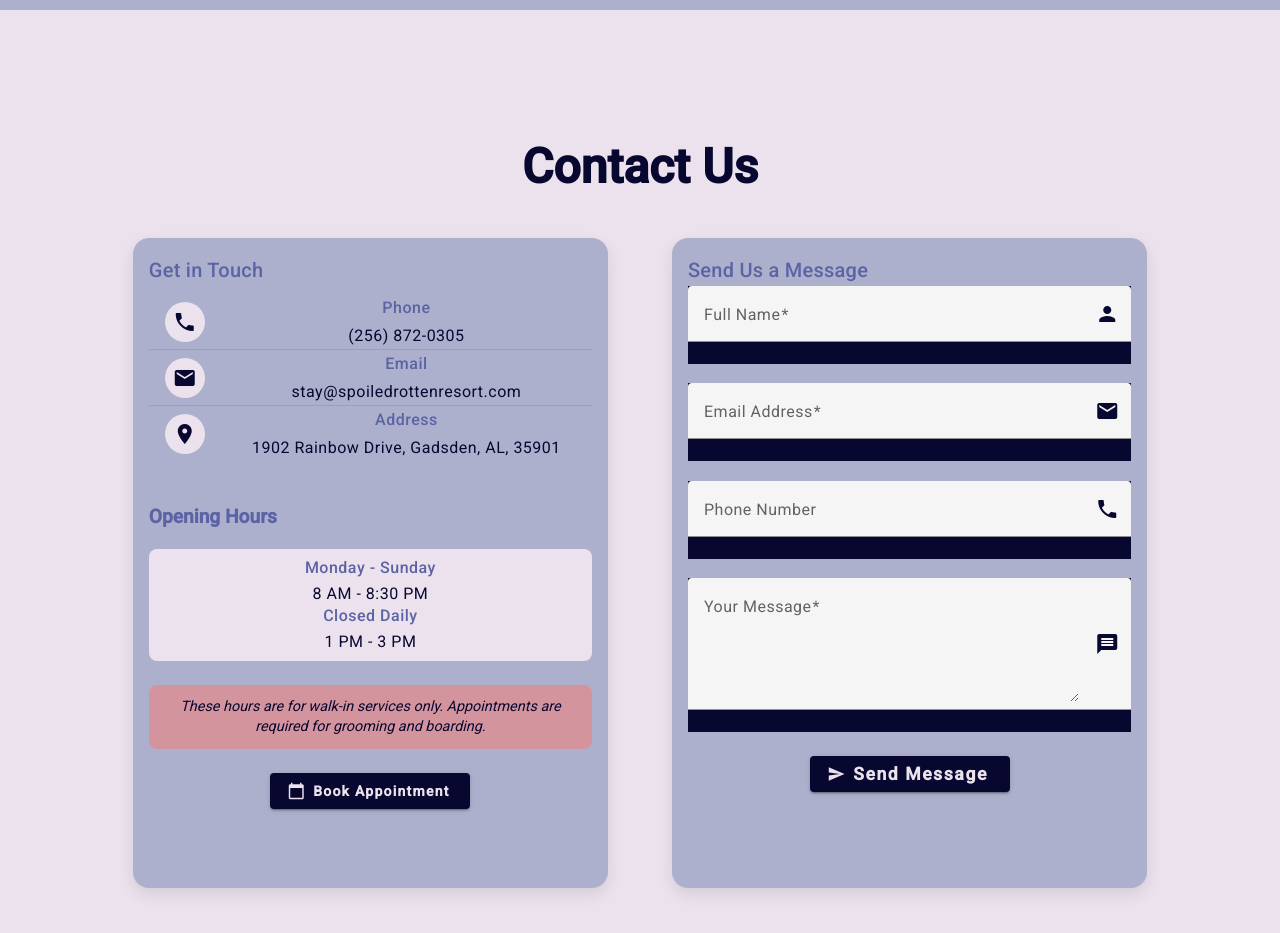
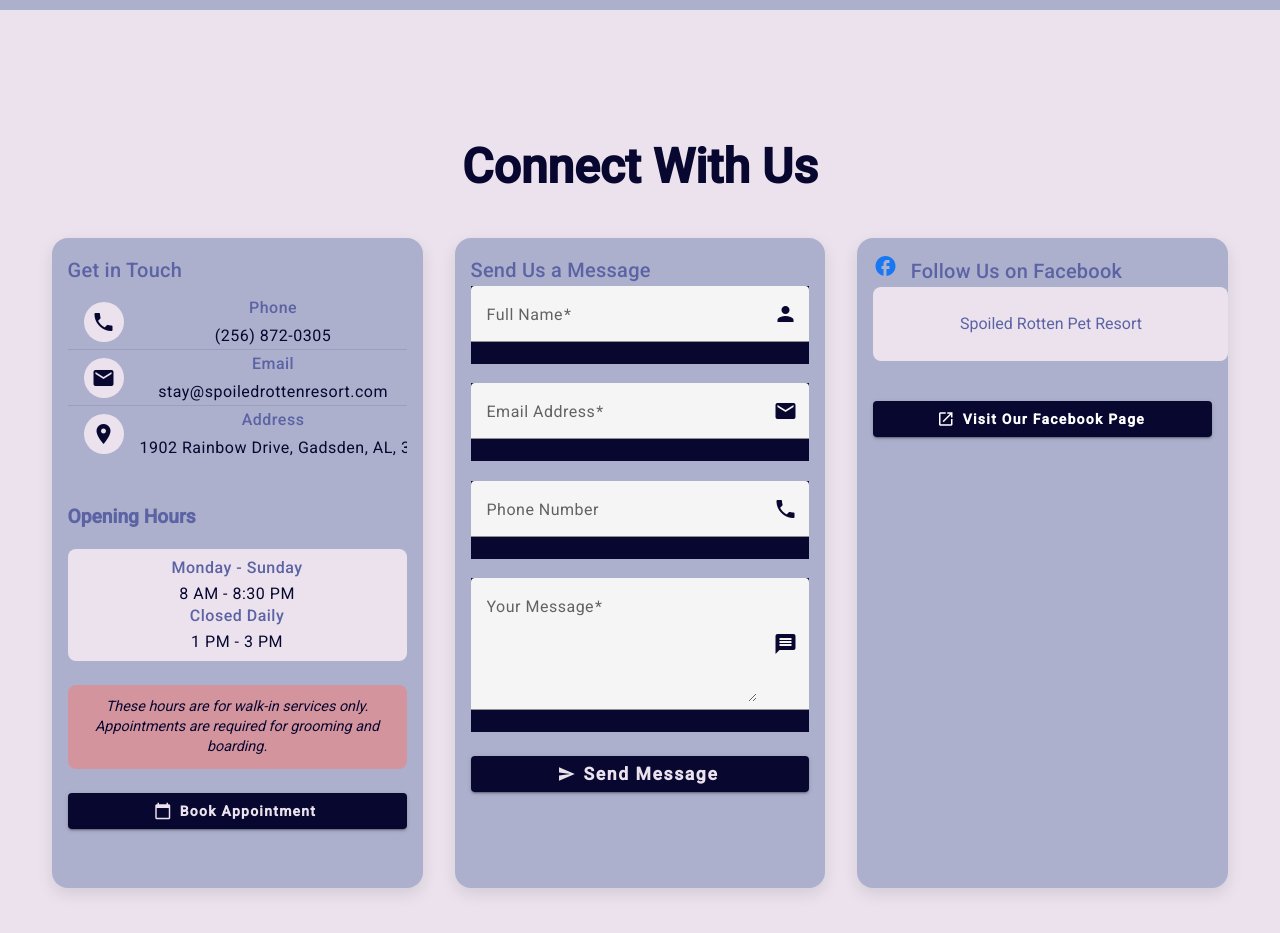
Before and after one commit to DrakeSasser/spoiled-rotten-app, an Angular app in the folder spoiled-rotten-app/: page /about in a window 1280 px wide. Shown: the part 5180-6113 px from the top of the page. Built offline with nearby package versions, Linux system fonts and the light colour scheme.

Commit message:
add facebook feed

```diff
--- a/spoiled-rotten-app/src/index.html
+++ b/spoiled-rotten-app/src/index.html
@@ -10,6 +10,8 @@
   <link href="https://fonts.googleapis.com/css2?family=Roboto:wght@300;400;500&display=swap" rel="stylesheet">
 </head>
 <body>
+  <div id="fb-root"></div>
+  <script async defer crossorigin="anonymous" src="https://connect.facebook.net/en_US/sdk.js#xfbml=1&version=v18.0"></script>
   <app-root></app-root>
 </body>
 </html>
--- a/spoiled-rotten-app/src/tabs/contact/contact.component.css
+++ b/spoiled-rotten-app/src/tabs/contact/contact.component.css
@@ -37,7 +37,8 @@
 }
 
 .contact-info-card,
-.contact-form-card {
+.contact-form-card,
+.facebook-card {
   background-color: var(--cadet-blue) !important;
   border-radius: 16px !important;
   box-shadow: 0 6px 16px rgba(0, 0, 0, 0.1) !important;
@@ -48,15 +49,27 @@
   flex-direction: column;
 }
 
+.facebook-card {
+  cursor: pointer;
+  transition: transform 0.2s ease, box-shadow 0.2s ease;
+}
+
+.facebook-card:hover {
+  transform: translateY(-2px);
+  box-shadow: 0 8px 20px rgba(0, 0, 0, 0.15) !important;
+}
+
 .contact-info-card .mat-card-title,
-.contact-form-card .mat-card-title {
+.contact-form-card .mat-card-title,
+.facebook-card .mat-card-title {
   color: var(--dark-navy) !important;
   font-weight: 600 !important;
   font-size: 1.3rem !important;
 }
 
 .contact-info-card .mat-card-content,
-.contact-form-card .mat-card-content {
+.contact-form-card .mat-card-content,
+.facebook-card .mat-card-content {
   flex-grow: 1;
   display: flex;
   flex-direction: column;
@@ -299,7 +312,85 @@
   font-size: 1rem;
 }
 
-/* Tablet layout */
+/* Facebook Card Styles */
+.facebook-icon {
+  margin-right: 8px !important;
+  color: #1877F2 !important;
+}
+
+.facebook-content {
+  flex-grow: 1;
+  display: flex;
+  flex-direction: column;
+  margin-bottom: 1.5rem;
+}
+
+.latest-post h3 {
+  color: var(--liberty) !important;
+  font-weight: 600;
+  margin-bottom: 1rem;
+  font-size: 1.1rem;
+}
+
+.facebook-page-plugin {
+  width: 100%;
+  margin-bottom: 1rem;
+  border-radius: 8px;
+  overflow: hidden;
+  background-color: var(--pink-limestone);
+  padding: 8px;
+  display: flex;
+  justify-content: center;
+}
+
+.facebook-page-plugin .fb-page {
+  width: 100% !important;
+  max-width: 100% !important;
+  display: flex;
+  justify-content: center;
+}
+
+.facebook-page-plugin .fb-page > span {
+  width: 100% !important;
+  display: flex;
+  justify-content: center;
+}
+
+.facebook-page-plugin iframe {
+  width: 100% !important;
+  border-radius: 4px;
+}
+
+.post-preview {
+  color: var(--dark-navy) !important;
+  line-height: 1.5;
+  margin: 0;
+  font-size: 0.95rem;
+}
+
+.latest-post {
+  text-align: center;
+}
+
+.facebook-btn {
+  width: 100%;
+  padding: 12px !important;
+  font-weight: 600 !important;
+  background-color: var(--dark-navy) !important;
+  color: white !important;
+  margin-top: auto;
+}
+
+.facebook-btn:hover {
+  background-color: var(--liberty) !important;
+}
+
+.facebook-btn mat-icon {
+  margin-right: 8px;
+  color: white !important;
+}
+
+/* Tablet layout - 2 columns */
 @media (min-width: 768px) {
   .contact-header h2 {
     font-size: 2.5rem;
@@ -311,35 +402,38 @@
 
   .contact-container {
     padding: 0 40px;
-    max-width: 1200px;
+    max-width: 1400px;
     margin: 0 auto;
   }
 
   .contact-content {
-    flex-direction: row;
-    gap: 3rem;
-    align-items: flex-start;
+    flex-direction: column;
+    gap: 2rem;
+    align-items: stretch;
   }
 
   .contact-info-card,
-  .contact-form-card {
+  .contact-form-card,
+  .facebook-card {
     flex: 1;
     min-width: 0;
   }
 
   .contact-info-card .mat-card-title,
-  .contact-form-card .mat-card-title {
+  .contact-form-card .mat-card-title,
+  .facebook-card .mat-card-title {
     font-size: 1.4rem !important;
   }
 
   .quick-book-btn,
-  .send-button {
+  .send-button,
+  .facebook-btn {
     width: auto;
     min-width: 200px;
   }
 }
 
-/* Desktop layout */
+/* Large Desktop layout - 3 columns */
 @media (min-width: 1200px) {
   .contact-header h2 {
     font-size: 3rem;
@@ -351,14 +445,27 @@
 
   .contact-container {
     padding: 0 60px;
+    max-width: 1600px;
   }
 
   .contact-content {
-    gap: 4rem;
+    flex-direction: row;
+    gap: 2rem;
+    align-items: stretch;
+    justify-content: center;
+  }
+
+  .contact-info-card,
+  .contact-form-card,
+  .facebook-card {
+    flex: 1;
+    min-width: 350px;
+    max-width: 450px;
   }
 
   .contact-info-card .mat-card-title,
-  .contact-form-card .mat-card-title {
+  .contact-form-card .mat-card-title,
+  .facebook-card .mat-card-title {
     font-size: 1.5rem !important;
   }
 
@@ -373,4 +480,11 @@
   .store-hours h3 {
     font-size: 1.2rem;
   }
+
+  .quick-book-btn,
+  .send-button,
+  .facebook-btn {
+    width: 100%;
+    min-width: unset;
+  }
 }
--- a/spoiled-rotten-app/src/tabs/contact/contact.component.html
+++ b/spoiled-rotten-app/src/tabs/contact/contact.component.html
@@ -1,6 +1,6 @@
 <div class="contact-section">
   <div class="contact-header">
-    <h2>Contact Us</h2>
+    <h2>Connect With Us</h2>
   </div>
 
   <div class="contact-container">
@@ -114,6 +114,41 @@
           </form>
         </mat-card-content>
       </mat-card>
+            <!-- Facebook Card -->
+      <mat-card class="facebook-card" (click)="openFacebookPage()">
+        <mat-card-header>
+          <mat-card-title>
+            <mat-icon class="facebook-icon">facebook</mat-icon>
+            Follow Us on Facebook
+          </mat-card-title>
+        </mat-card-header>
+        <mat-card-content>
+          <div class="facebook-content">
+            <div class="latest-post">
+              <div class="facebook-page-plugin">
+                <div class="fb-page"
+                     data-href="https://www.facebook.com/SpoiledRottenResort"
+                     data-tabs="timeline"
+                     data-width="280"
+                     data-height="450"
+                     data-small-header="true"
+                     data-adapt-container-width="true"
+                     data-hide-cover="false"
+                     data-show-facepile="false">
+                  <blockquote cite="https://www.facebook.com/SpoiledRottenResort" class="fb-xfbml-parse-ignore">
+                    <a href="https://www.facebook.com/SpoiledRottenResort">Spoiled Rotten Pet Resort</a>
+                  </blockquote>
+                </div>
+              </div>
+            </div>
+          </div>
+
+          <button mat-raised-button color="primary" class="facebook-btn">
+            <mat-icon>launch</mat-icon>
+            Visit Our Facebook Page
+          </button>
+        </mat-card-content>
+      </mat-card>
     </div>
   </div>
 </div>
--- a/spoiled-rotten-app/src/tabs/contact/contact.component.ts
+++ b/spoiled-rotten-app/src/tabs/contact/contact.component.ts
@@ -62,4 +62,8 @@ export class ContactComponent {
               this.formData.email &&
               this.formData.message);
   }
+
+  public openFacebookPage(): void {
+    window.open('https://www.facebook.com/SpoiledRottenResort', '_blank');
+  }
 }
```
